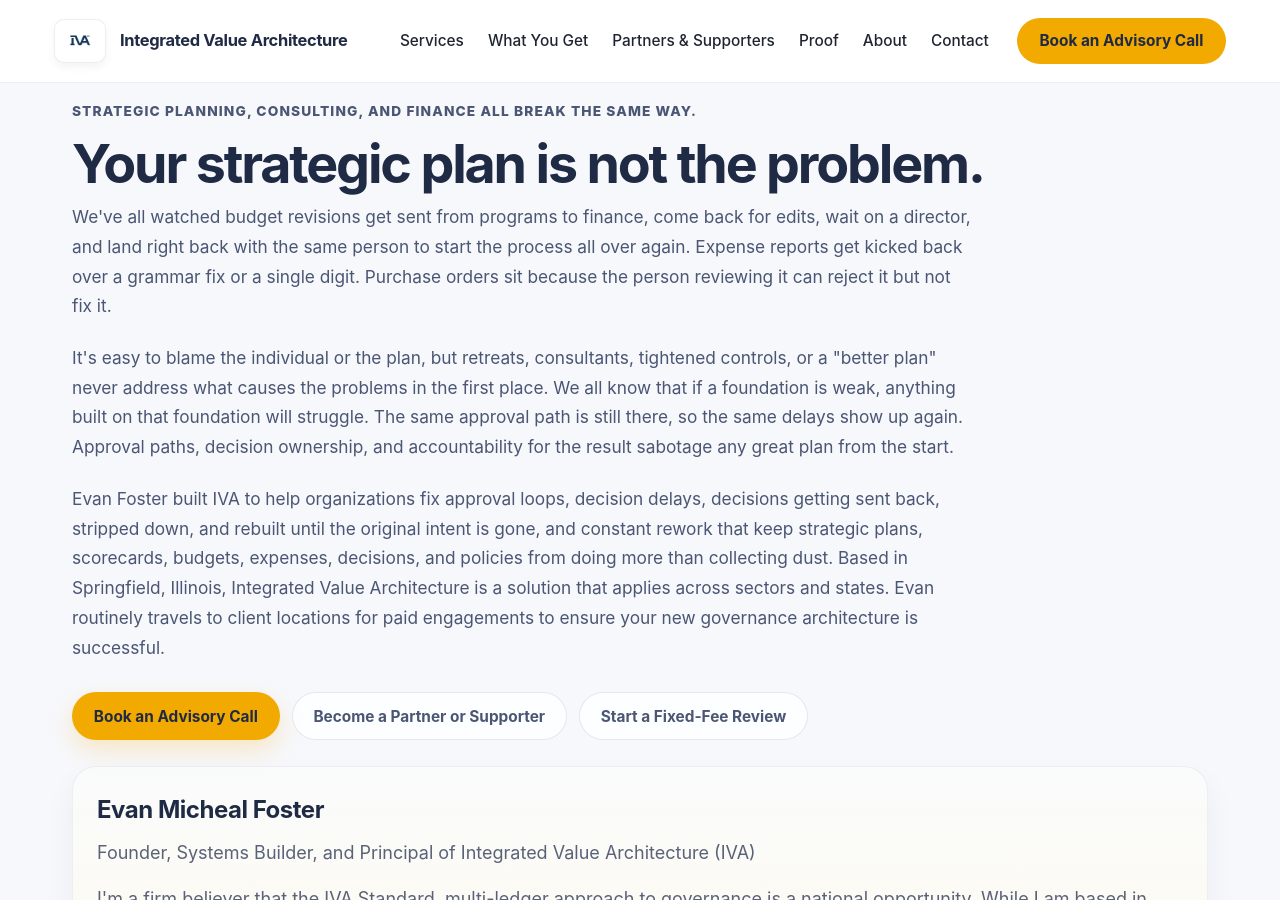
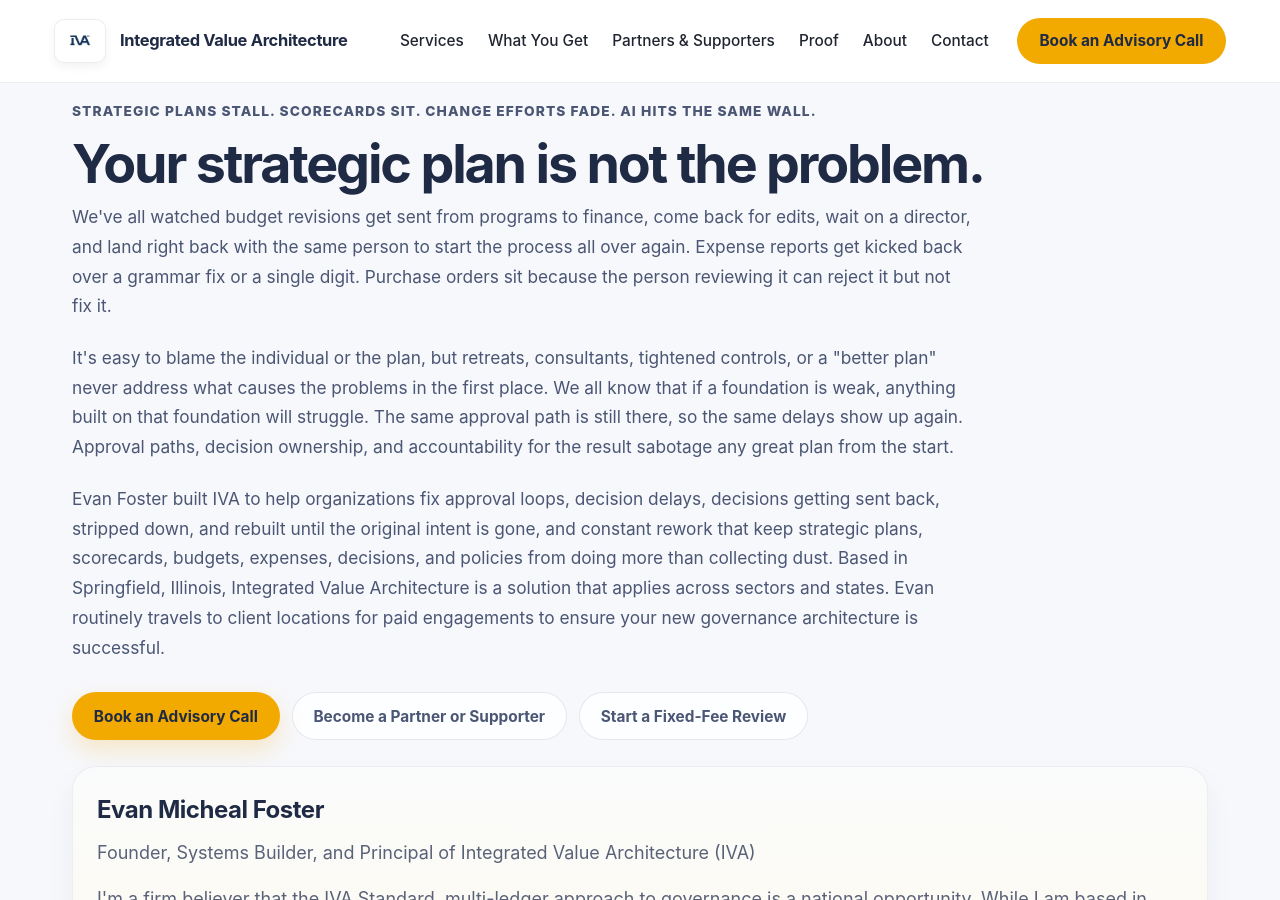
Before and after one commit to efost7873/integratedvaluearchitecture.com, a Jekyll site: the page built from index.html, in a window 1280 px wide and 900 px high. Built offline with Jekyll 4.4.1, drawn with Linux system fonts in a browser that asks for light colours.

Commit message:
Update eyebrow text in homepage hero section

```diff
--- a/index.html
+++ b/index.html
@@ -76,7 +76,7 @@ schema_type: WebPage
 <section class="hero" id="homepage-hero">
   <div class="container">
     <div class="hero-content">
-      <p class="eyebrow">Strategic planning, consulting, and finance all break the same way.</p>
+      <p class="eyebrow">Strategic plans stall. Scorecards sit. Change efforts fade. AI hits the same wall.</p>
       <h1>Your strategic plan is not the problem.</h1>
 
       <p class="hero-intro">
```
